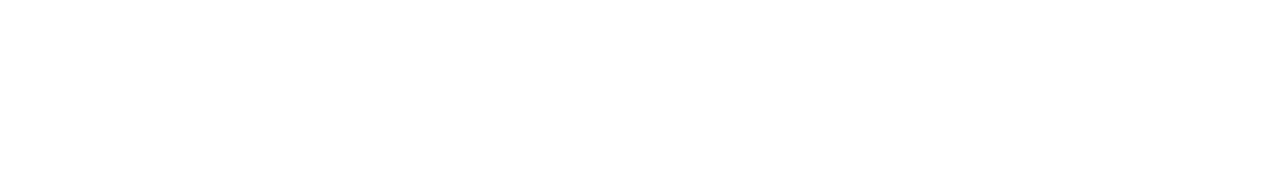
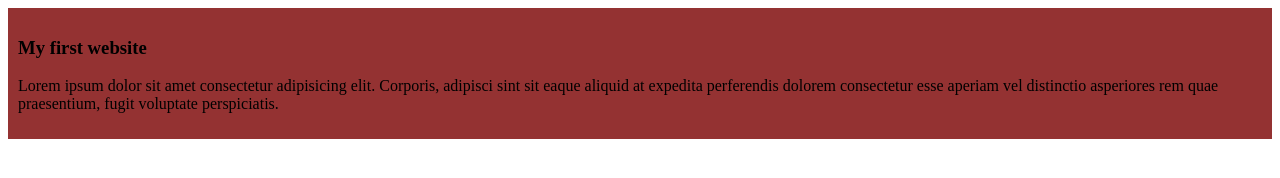
Before and after one commit to imtiazramin/my-first-github-repo-, a plain HTML site: page index.html in a window 1280 px wide. Drawn offline with Linux system fonts and the light colour scheme.

Commit message:
added the first bolg

```diff
--- a/index.html
+++ b/index.html
@@ -4,8 +4,14 @@
     <meta charset="UTF-8">
     <meta name="viewport" content="width=device-width, initial-scale=1.0">
     <title>My first ever github repo</title>
+    <link rel="stylesheet" href="styles/blog.css">
 </head>
 <body>
+    <div>
+        <h3>My first website</h3>
+        <p>Lorem ipsum dolor sit amet consectetur adipisicing elit. Corporis, adipisci sint sit eaque aliquid at expedita perferendis dolorem consectetur esse aperiam vel distinctio asperiores rem quae praesentium, fugit voluptate perspiciatis.</p>
+    </div>
+
 
 </body>
 </html>
--- /dev/null
+++ b/styles/blog.css
@@ -0,0 +1,4 @@
+div{
+    background-color: rgb(148, 50, 50);
+    padding: 10px;
+}
```
